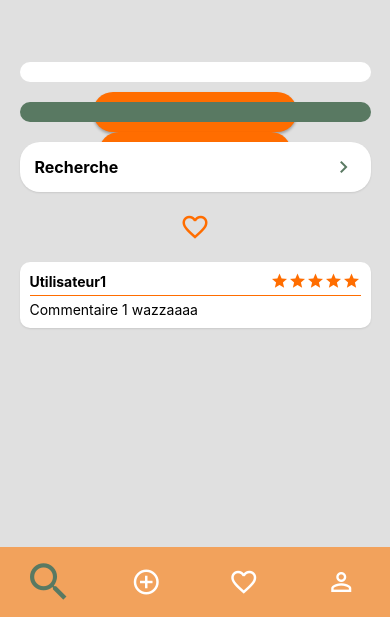
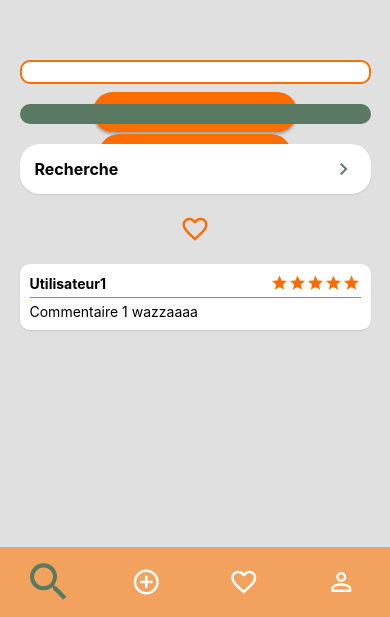
Before and after one commit to lucasleroyy/IWA_Campseeker_IG5, a React Native app: screen /Test_Lucas in a window 390 px wide. Shown: the part 227-844 px from the top of the page. Built offline with nearby package versions, Linux system fonts and the light colour scheme.

Commit message:
contour orange

```diff
--- a/src/components/Boite_blanche.js
+++ b/src/components/Boite_blanche.js
@@ -17,6 +17,8 @@ const styles = StyleSheet.create({
     width: '90%', // Largeur fixe à 90% de l'écran pour éviter les chevauchements
     alignSelf: 'center', // Centre horizontalement la boîte
     marginVertical: 10, // Espace en haut et en bas
+    borderWidth: 2, // Taille du contour
+    borderColor: '#FF6D00', // Couleur orange pour le contour
     flex: 0,
   },
 });
```
